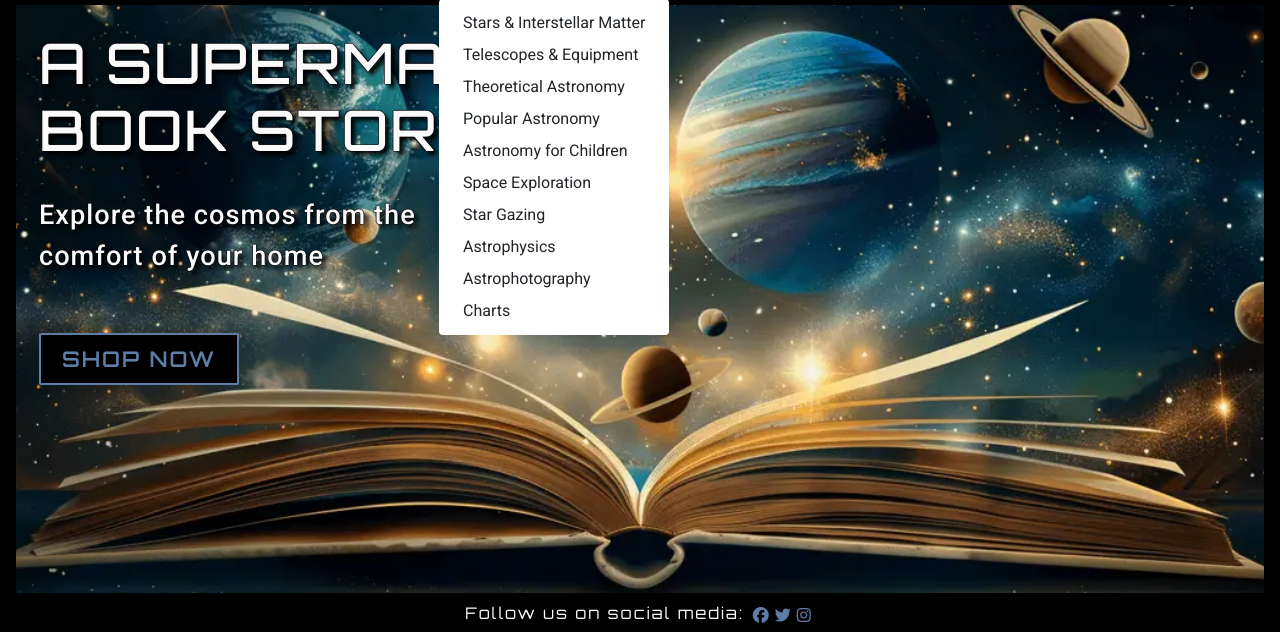
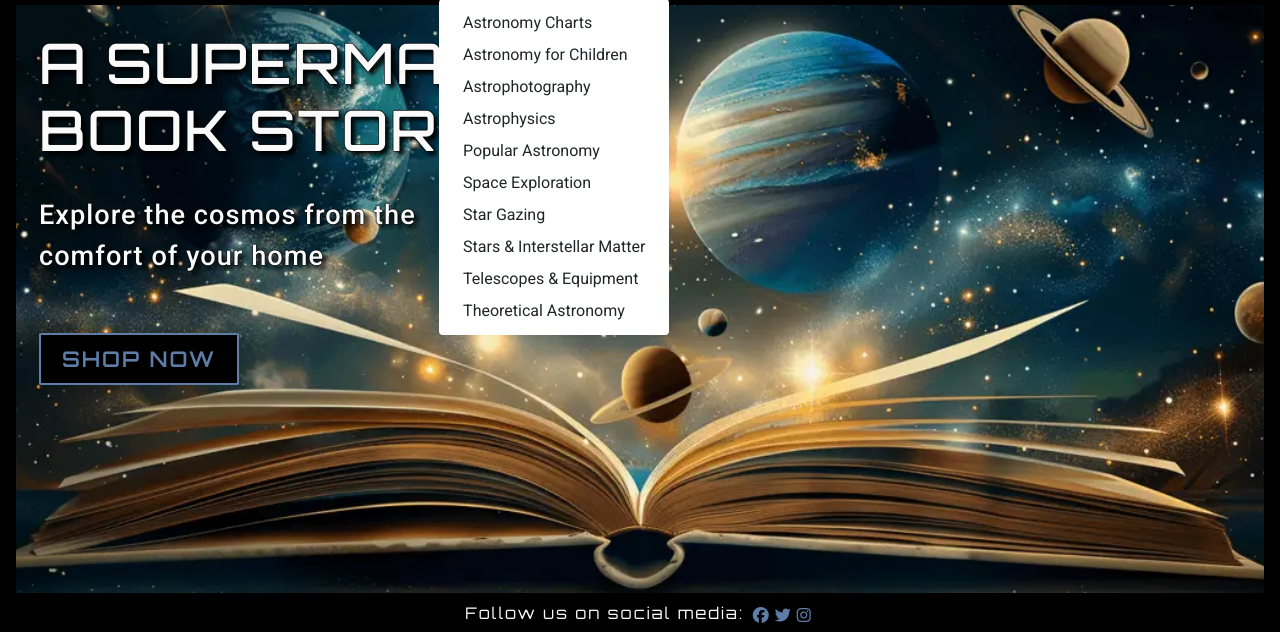
Before and after one commit to NataliaCzeladka/sagittarius-a-star, a Django app: page / in a window 1280 px wide, after a click on "CATEGORIES". Shown: the part 135-767 px from the top of the page. Run offline with Django 3.2, Linux system fonts and the light colour scheme; some libraries are stand-ins or nearby versions.

Commit message:
Display categories in alphabetical order

```diff
--- a/templates/includes/navbar-categories.html
+++ b/templates/includes/navbar-categories.html
@@ -17,16 +17,16 @@
                 Categories
             </a>
             <div class="dropdown-menu border-0">
+                <a href="" class="dropdown-item">Astronomy Charts</a>
+                <a href="" class="dropdown-item">Astronomy for Children</a>
+                <a href="" class="dropdown-item">Astrophotography</a>
+                <a href="" class="dropdown-item">Astrophysics</a>
+                <a href="" class="dropdown-item">Popular Astronomy</a>
+                <a href="" class="dropdown-item">Space Exploration</a>
+                <a href="" class="dropdown-item">Star Gazing</a>
                 <a href="" class="dropdown-item">Stars & Interstellar Matter</a>
                 <a href="" class="dropdown-item">Telescopes & Equipment</a>
                 <a href="" class="dropdown-item">Theoretical Astronomy</a>
-                <a href="" class="dropdown-item">Popular Astronomy</a>
-                <a href="" class="dropdown-item">Astronomy for Children</a>
-                <a href="" class="dropdown-item">Space Exploration</a>
-                <a href="" class="dropdown-item">Star Gazing</a>
-                <a href="" class="dropdown-item">Astrophysics</a>
-                <a href="" class="dropdown-item">Astrophotography</a>
-                <a href="" class="dropdown-item">Charts</a>
             </div>
         </li>
 
```
